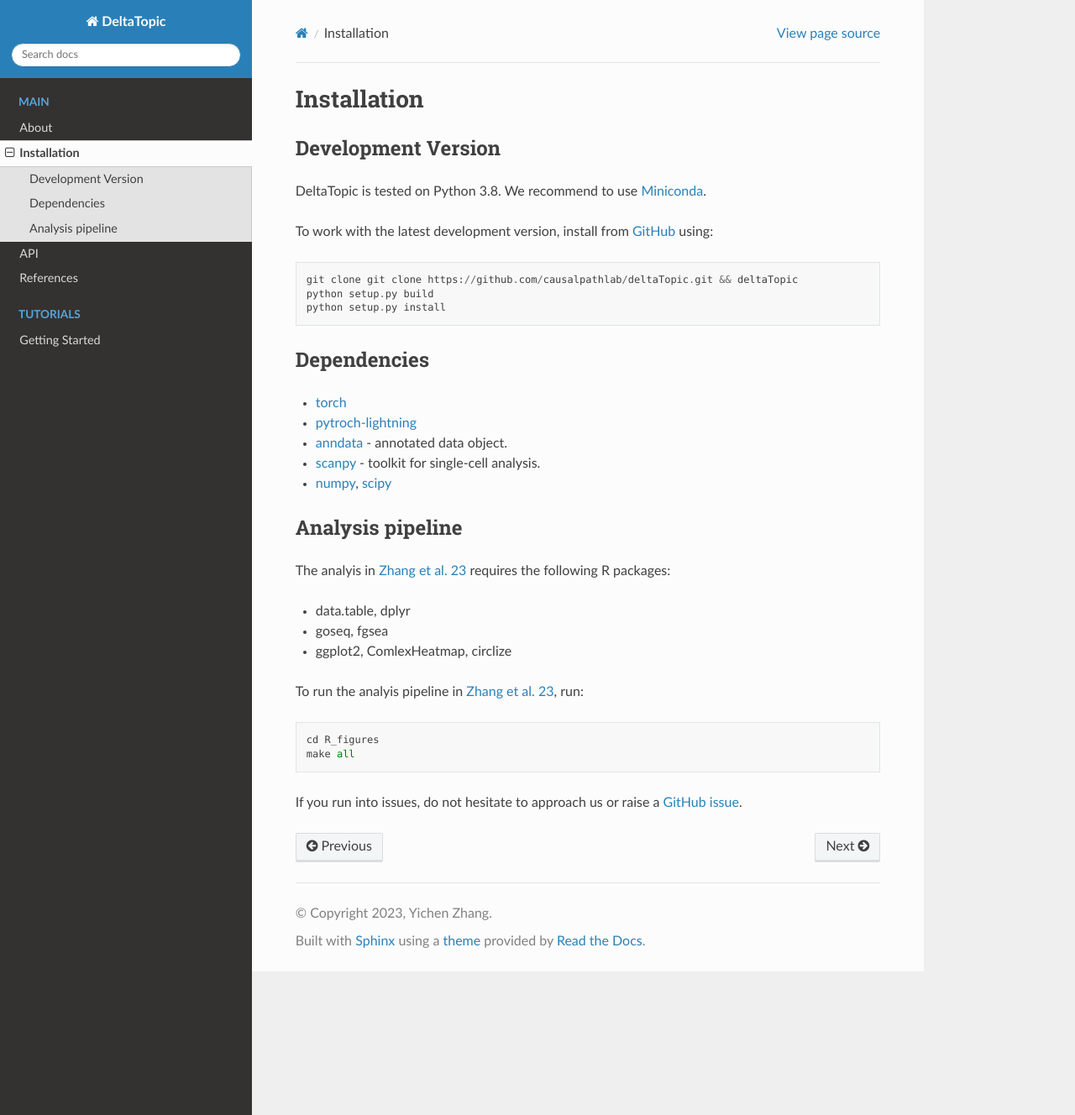
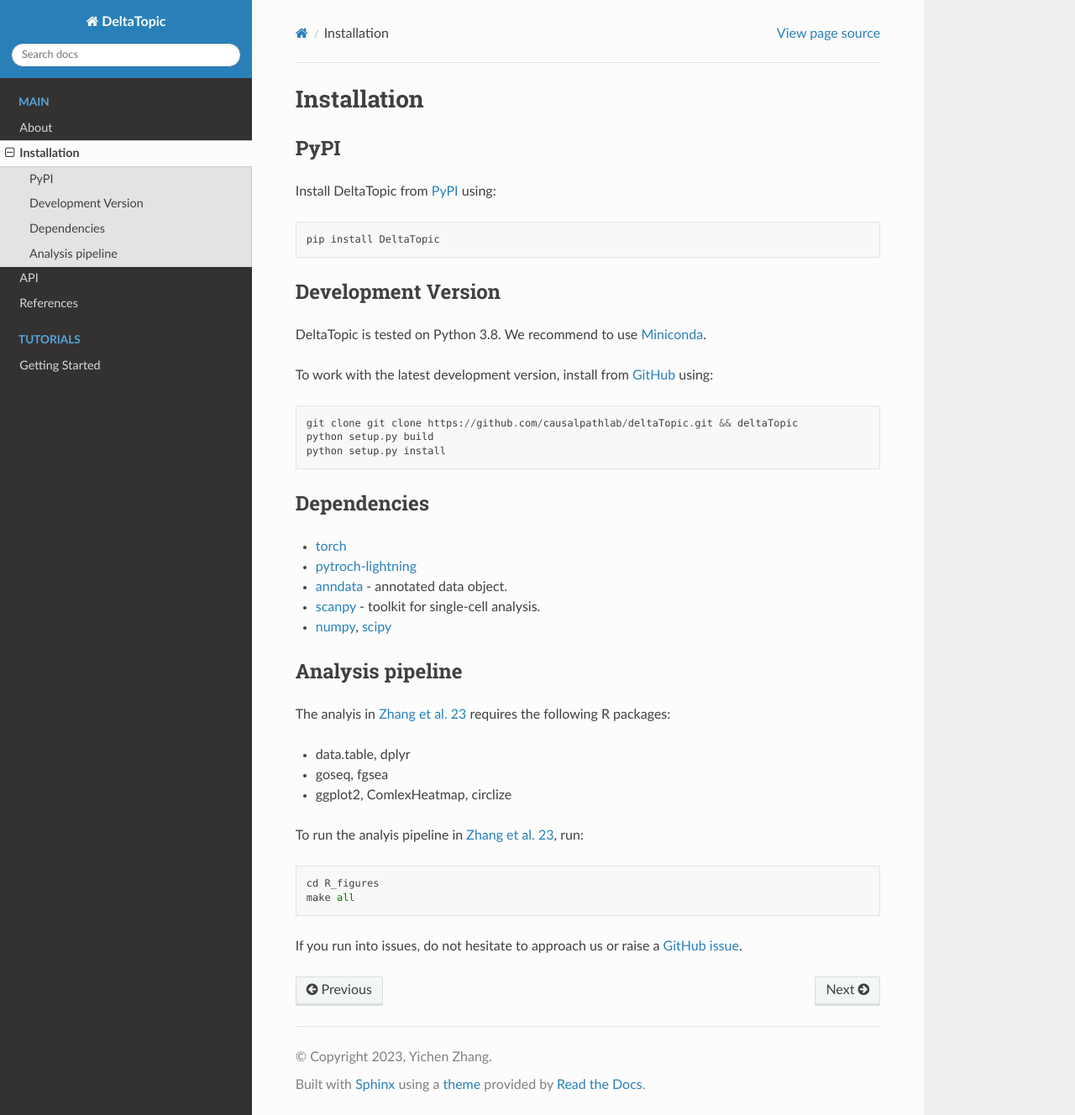
Before and after one commit to thisisyichenzhang/DeltaTopic, a Sphinx documentation site: the page built from docs/source/installation.rst, in a window 1280 px wide and 1328 px high. Shown: the whole window at 84% size. Built offline with Sphinx 7.4.7 and the Read the Docs theme 2.0.0, drawn with Linux system fonts in a browser that asks for light colours.

Commit message:
update installation page with pypi

```diff
--- a/docs/source/installation.rst
+++ b/docs/source/installation.rst
@@ -1,5 +1,13 @@
 Installation
 ------------
+
+PyPI
+^^^^
+
+Install DeltaTopic from PyPI_ using::
+
+    pip install DeltaTopic
+
 Development Version
 ^^^^^^^^^^^^^^^^^^^
 
@@ -38,5 +46,6 @@
 If you run into issues, do not hesitate to approach us or raise a `GitHub issue`_.
 
 .. _Miniconda: http://conda.pydata.org/miniconda.html
+.. _PyPI: https://pypi.org/project/DeltaTopic
 .. _Github: https://github.com/causalpathlab/deltaTopic
 .. _`Github issue`: https://github.com/causalpathlab/deltaTopic/issues/new/choose
```
Also changed, not shown: 4 other files.
